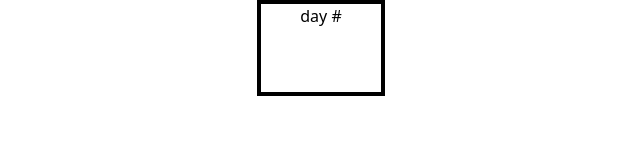
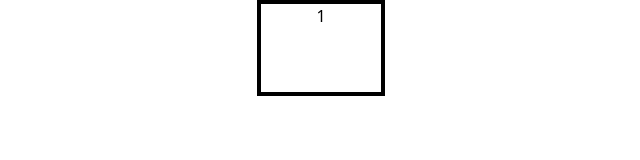
Before and after one commit to RandomUserWithInternet/Bible-Calendar, a React (Vite) app: page / in a window 1280 px wide. Shown: the top 160 px of the page, without its empty margins (319-959 px from the left). Built offline with nearby package versions, Linux system fonts and the light colour scheme.

Commit message:
Got the day box working

```diff
--- a/src/App.jsx
+++ b/src/App.jsx
@@ -1,21 +1,31 @@
 import { useState } from 'react'
-import reactLogo from './assets/react.svg'
 import './App.css'
 
 function App() {
+
+  const dayOf = {
+    month: '1',
+    week: 'Monday',
+};
+
   return (
-    <div className="App">
-      <Day />
+    <div>
+      <div className="App">
+        <Day dayOf={dayOf} />
+      </div>
     </div>
   )
 }
 
+const Day = (props) => {
+  const dayOf = props.dayOf;
 
-function Day(){
   return (
     <center>
-      <div className="border-4 box-border border-black h-24 w-32">day #</div>
+      <div className="border-4 box-border border-black h-24 w-32">
+        <h1>{dayOf.month}</h1>
+      </div>
     </center>
-  )
+  );
 }
 export default App
```
